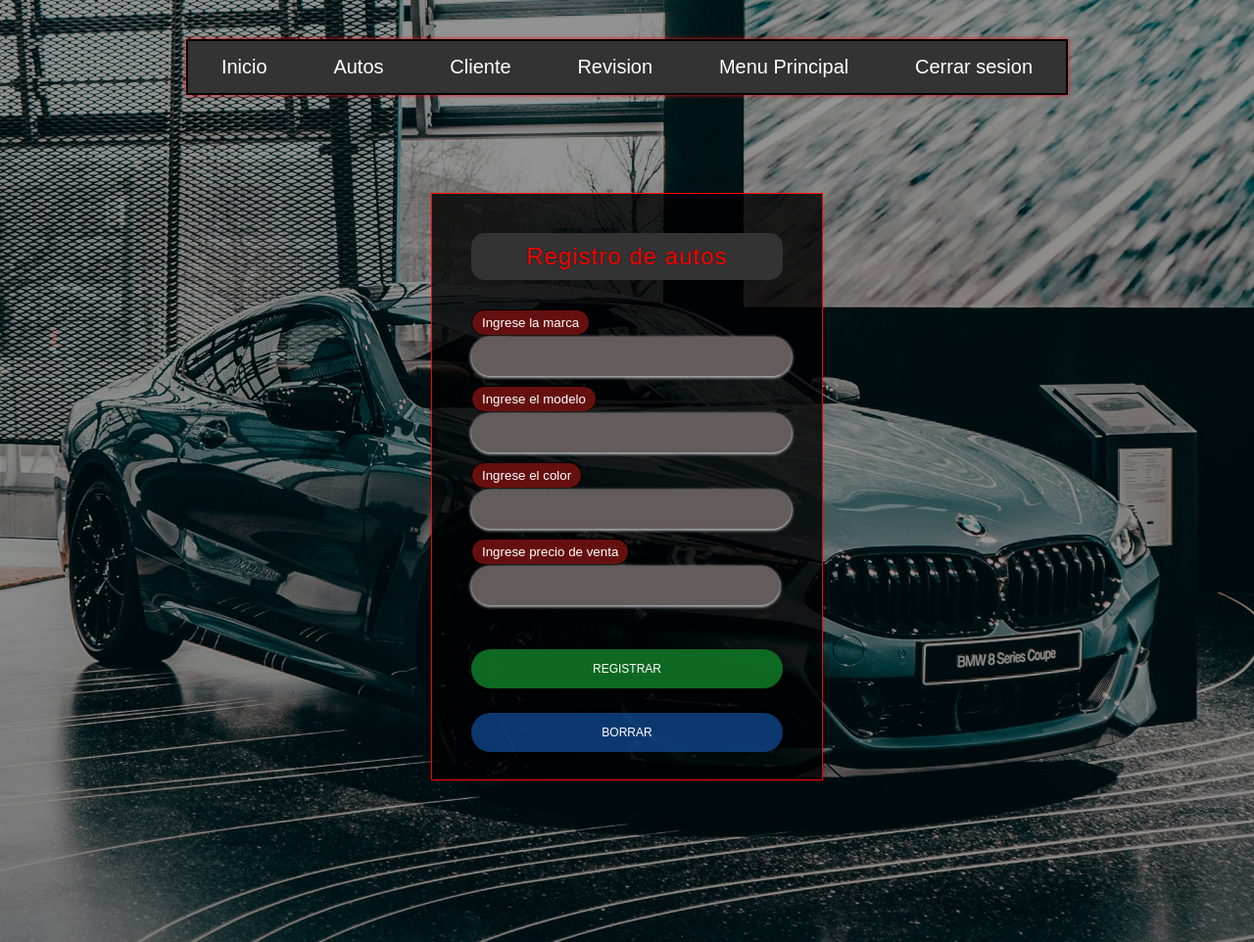
After one commit to Mateomti/Bases-de-datos-Laboratio-III, a PHP site: page /Ejercicio2-Concesionaria/autos/reg_auto.php in a window 1280 px wide. The commit adds this page. Shown: the whole page at 98% size. Run offline with PHP 8.4, Linux system fonts and the light colour scheme; the visitor is signed in with stand-in values (Sample User, id 1).

Commit message:
ABMC autos + fondo svg

```diff
--- /dev/null
+++ b/Ejercicio2-Concesionaria/autos/reg_auto.php
@@ -0,0 +1,71 @@
+<?php
+include('../../validar_sesion.php');
+?>
+<!DOCTYPE html>
+<html lang="es">
+<head>
+  <title>Ejercicio 2</title>
+
+  <link rel="stylesheet" href="../style.css">
+</head>
+<body>
+  <nav>
+    <ul class="navbar-horizontal">
+      <li>
+        <a href="../index.php">Inicio</a>
+      </li>
+      <li>
+        <a href="#">Autos</a>
+          <ul class="navbar-vertical">
+            <li><a href="reg_auto.php">Registrar</a></li>
+            <li><a href="listado_auto.php">Listado</a></li>
+          </ul>
+      </li>
+      <li>
+        <a href="#">Cliente</a>
+          <ul class="navbar-vertical">
+            <li><a href="#">Registrar</a></li>
+            <li><a href="../listado_cliente.php">Listado</a></li>
+          </ul>
+      </li>
+      <li>
+        <a href="#">Revision</a>
+        <ul class="navbar-vertical">
+          <li><a href="#">Registrar</a></li>
+          <li><a href="../listado_revision.php">Listado</a></li>
+        </ul>
+      </li>
+      <li><a href="../../menu.php">Menu Principal</a></li>
+      <li><a href="../../cerrar_sesion.php">Cerrar sesion</a></li>
+    </ul>
+  </nav>
+  <div class="login">
+      <form
+        class="formulario"
+        action="procesar_auto.php"
+        method="post"
+      >
+        <h1>Registro de autos</h1>
+        <fieldset>
+          <legend>Ingrese la marca </legend>
+          <input type="text" id="marca" name="marca" required/>
+        </fieldset>
+        <fieldset>
+          <legend>Ingrese el modelo  </legend>
+          <input type="text" id="modelo" name="modelo" required/>
+        </fieldset>
+        <fieldset>
+          <legend>Ingrese el color</legend>
+          <input type="text" id="color" name="color" required/>
+        </fieldset>
+        <fieldset>
+          <legend>Ingrese precio de venta</legend>
+          <input type="number" id="precio" name="precio" required/>
+        </fieldset>
+        <input class="submit" type="submit" value="Registrar" />
+        <input class="borrar" type="submit" value="Borrar" />
+      </form>
+    </div>
+
+</body>
+</html>
--- /dev/null
+++ b/Ejercicio2-Concesionaria/conexion.php
@@ -0,0 +1,3 @@
+<?php
+$con = mysqli_connect("localhost", "root", "", "concesionaria");
+?>
--- a/Ejercicio2-Concesionaria/index.php
+++ b/Ejercicio2-Concesionaria/index.php
@@ -16,15 +16,15 @@
     <li>
       <a href="#">Autos</a>
       <ul class="navbar-vertical">
-        <li><a href="#">Registrar</a></li>
-        <li><a href="listado_auto.php">Listado</a></li>
+        <li><a href="autos/reg_auto.php">Registrar</a></li>
+        <li><a href="autos/listado_auto.php">Listado</a></li>
       </ul>
     </li>
     <li>
       <a href="#">Cliente</a>
       <ul class="navbar-vertical">
         <li><a href="#">Registrar</a></li>
-        <li><a href="#">Listado</a></li>
+        <li><a href="listado_cliente.php">Listado</a></li>
       </ul>
     </li>
     <li>
--- a/Ejercicio2-Concesionaria/style.css
+++ b/Ejercicio2-Concesionaria/style.css
@@ -7,20 +7,32 @@
 body{
   background-image: url(img/20161117105850ab2afdd0578175ef426831abce040399.jpg);
   background-repeat: no-repeat; /* Evita que la imagen se repita */
-  background-position:50% 65%;
-  background-size: 3000px auto;
-  background-attachment: fixed;
+  background-position:50% 65%; /*Determino la posicion de la imagen*/
+  background-size: 3000px auto;/*Tamaño de la imagen*/
+  background-attachment: fixed;/*Hace que se quede fija la imagen*/
+  position: relative; /* Necesario para el pseudo-elemento */
+  height: 94.8vh; /* determino cuanto espacio voy a usar de la pantalla */
+  margin: 0; /* Elimina el margen por defecto */
+}
+
+body::before {
+  content: "";
+  position: absolute;
+  top: -50px;
+  left: 0;
+  width: 100%;
+  height: 972px;
+  background-color: rgba(0, 0, 0, 0.4); /* Capa oscura: Mayor el numero, mas oscuro */
+  z-index: -1; /* Coloca la capa detrás de cualquier contenido */
 }
 nav{
   max-width: 900px;
   margin: auto;
+  margin-top: 40px;
   background-color: #333;
   font-size: 20px;
-  margin-top: 50px;
   border: 2px solid black;
   box-shadow: 0px 0px 4px 0px red;
-
-
 }
 .navbar-horizontal{
   list-style: none;
@@ -34,25 +46,28 @@ nav{
   text-decoration: none;
 }
 .navbar-horizontal > li:hover{
-  background-color: red;
+  background-color: rgba(255, 0, 0, 0.50);
 }
 .navbar-vertical{
   position: absolute;
   display: none;
   list-style: none;
   width: 200px;
-  background-color: rgba(0, 0, 0, .5);
+  background-color: rgba(0, 0, 0, .75);
+  border: 1px solid rgba(255, 0, 0, 0.65);
 }
 .navbar-horizontal li:hover  .navbar-vertical  {
   display: block
 }
 .navbar-vertical li:hover{
   background-color: black;
+
 }
 .navbar-vertical li a{
   display: block;
   color: white;
   padding: 15px 15px 15px 20px;
+  text-decoration: none;
 }
 .tabla-auto{
   border: 1px solid red;
@@ -61,16 +76,130 @@ nav{
   margin-top: 100px;
   box-shadow: 0px 0px 20px 0px red;
 }
-
 .titulo{
-  padding: 20px 50px;
+  padding: 20px 30px;
+  background-color: #443f3f;
+  color: white;
+  letter-spacing: 1px;
+}
+.otros{
+  margin-right: 5px;
   background-color: #443f3f;
   color: white;
   letter-spacing: 1px;
 }
 tr td {
-  padding: 20px 50px;
+  padding: 20px 10px;
   background-color: #645b5b;
   color: white;
   letter-spacing: 1px;
+  text-align: center;
 }
+.login{
+  margin: auto;
+  margin-top: 100px;
+  border: 1px solid red;
+  width: 400px;
+  height: 600px;
+  color: red;
+  background-size: cover;
+  background-position: center;
+  overflow: hidden;
+}
+.mod{
+  margin: auto;
+  margin-top: 100px;
+  border: 1px solid red;
+  width: 400px;
+  height: 700px;
+  color: red;
+  background-size: cover;
+  background-position: center;
+  overflow: hidden;
+}
+form{
+  display: block;
+  box-sizing: border-box;
+  padding: 40px;
+  width: 100%;
+  height: 120%;
+  backdrop-filter: brightness(20%);
+  display: flex;
+  flex-direction: column;
+  gap: 5px;
+}
+h1{
+  font-weight: normal;
+  text-align: center;
+  letter-spacing: 1px;
+  font-size: 24px;
+  text-shadow: 0px 0px 2px rgba(0, 0, 0, 0.5);
+  margin-bottom: 20px;
+  background-color: #333;
+  border-radius: 14px;
+  padding: 10px;
+}
+
+fieldset{
+  border: 1px solid red ;
+  border: none;
+  margin-top: 5px;
+}
+legend{
+  background-color: rgb(102, 15, 15);
+  border-radius: 20px;
+  font-size: smaller;
+  padding: 5px 10px 5px 10px;
+  color: white;
+  text-align: left;
+  border: 1px solid black;
+  margin-bottom: 1px;
+}
+input[type="text"]{
+  background-color: #645b5b;
+  height: 40px;
+  line-height: 40px;
+  border-radius: 20px;
+  padding: 0px 130px 0px 20px;
+  border: none;
+  color: white;
+  box-shadow: 0px 1px  3px 1px rgba(255, 255, 255, 0.7);
+}
+input[type="number"]{
+  background-color: #645b5b;
+  height: 40px;
+  line-height: 40px;
+  border-radius: 20px;
+  width: 315px;
+  padding: 0px 13px 0px 20px;
+  border: none;
+  color: white;
+  box-shadow: 0px 1px  3px 1px rgba(255, 255, 255, 0.7);
+}
+input.submit{
+  background: rgb(15, 117, 37, 0.9);
+  height: 40px;
+  line-height: 40px;
+  border-radius: 40px;
+  border: none;
+  margin: 40px 0px 10px;
+  box-shadow: 0px 0px 5px rgba(0, 0, 0, 0.3);
+  color: white;
+  font-size: 12px;
+  text-transform: uppercase;
+}
+input.borrar{
+  background: rgba(18, 79, 158, 0.7);
+  height: 40px;
+  line-height: 40px;
+  border-radius: 40px;
+  border: none;
+  margin: 10px 0px 10px;
+  box-shadow: 0px 0px 5px rgba(0, 0, 0, 0.3);
+  color: white;
+  font-size: 12px;
+  text-transform: uppercase;
+}
+a{
+  color: white;
+}
--- a/Usuarios/style.css
+++ b/Usuarios/style.css
@@ -1,6 +1,7 @@
 body{
   font-family: Arial, sans-serif;
   background-color: grey;
+  background-image: url('img/wavey-fingerprint.svg');
 }
 .titulo{
   margin: 50px 40% 40px 40%;
@@ -20,7 +21,7 @@ body{
   height: 500px;
   color: yellowgreen;
   border-radius: 20px;
-  box-shadow: 0px 0px 20px 5px rgba(226, 247, 135, 0.75);
+  box-shadow: 0px 0px 20px 5px rgba(226, 247, 135, 1);
   background-size: cover;
   background-position: center;
   overflow: hidden;
@@ -65,7 +66,7 @@ label{
   padding-left: 10px;
 }
 input{
-  background : rgba(255, 255, 255, 0.3);
+  background : rgba(255, 255, 255, .5);
   height: 40px;
   line-height: 40px;
   border-radius: 20px;
```
Also changed, not shown: Ejercicio2-Concesionaria/autos/eliminar_auto.php (added, +26 -0 lines), Ejercicio2-Concesionaria/autos/listado_auto.php (added, +91 -0 lines), Ejercicio2-Concesionaria/autos/modificar_auto.php (added, +82 -0 lines), Ejercicio2-Concesionaria/autos/procesar_auto.php (added, +21 -0 lines), Ejercicio2-Concesionaria/autos/procesar_mod_auto.php (added, +30 -0 lines), Ejercicio2-Concesionaria/listado_cliente.php (renamed from Ejercicio2-Concesionaria/listado_auto.php, +23 -15 lines), Ejercicio2-Concesionaria/listado_revision.php (added, +94 -0 lines), requisitos.txt (added, +25 -0 lines), Usuarios/img/slanted-gradient.svg (added), Usuarios/img/wavey-fingerprint.svg (added).
